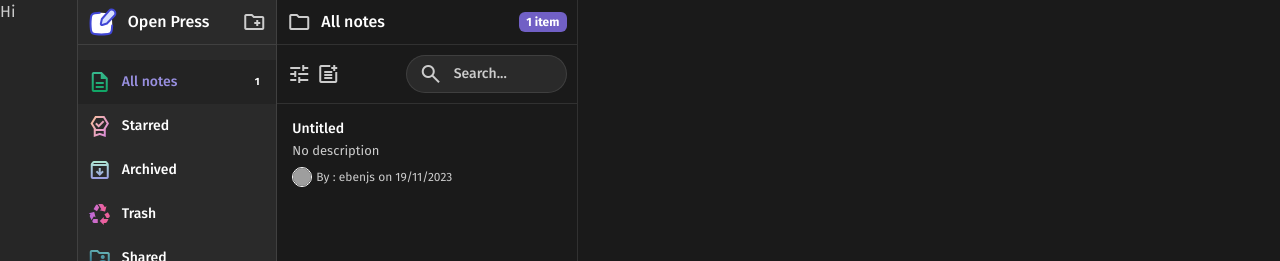
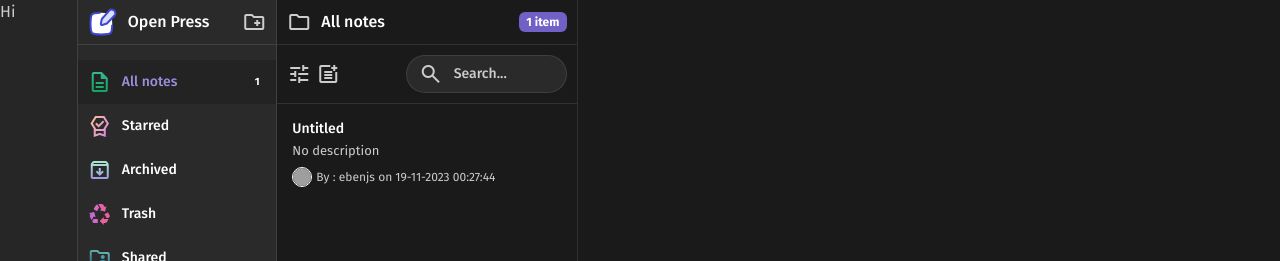
Before and after one commit to ebenjs/openpress, a Vue app: page / in a window 1280 px wide. Both pictures are taken after a click on the button "Add note". Shown: the top 261 px of the page. Built offline with nearby package versions, Linux system fonts and the light colour scheme; grey boxes are pictures that could not be loaded.

Commit message:
added effective note add date

```diff
--- a/src/components/NotesView.vue
+++ b/src/components/NotesView.vue
@@ -18,7 +18,7 @@ defineProps({
 const emit = defineEmits(['folder-store-updated'])
 
 const { capitalizeFirstChar } = useTextFormatter()
-const { getCurrentDate } = useDateHelper()
+const { formatDate } = useDateHelper()
 
 const isArchived = computed(() => {
   return folderStore.getCurrentFolder().id === DefaultFoldersIds.archiveFolderId
@@ -73,12 +73,9 @@ const unArchiveNote = (note: Note) => {
 }
 
 const starNote = (note: Note) => {
-  console.log('star note')
-
   note.isStarred = !note.isStarred
   folderStore.updateLocalStorage()
   emit('folder-store-updated')
-  console.log('star note', note.isStarred)
 }
 
 onMounted(() => {
@@ -101,7 +98,9 @@ onMounted(() => {
             <span class="author-picture">
               <img src="https://picsum.photos/200" alt="avatar" />
             </span>
-            <span class="ms-1">By : ebenjs on {{ getCurrentDate('DD/MM/YYYY') }}</span>
+            <span class="ms-1"
+              >By : ebenjs on {{ formatDate(note.createdAt, 'DD-MM-YYYY HH:mm:ss') }}</span
+            >
           </span>
         </small>
       </div>
--- a/src/types.d.ts
+++ b/src/types.d.ts
@@ -3,7 +3,7 @@ import type { OutputData } from '@editorjs/editorjs'
 interface Note {
   id: number | string
   data: OutputData
-  createdAt: string
+  createdAt: Moment
   isRead?: boolean
   isStarred?: boolean
 }
--- a/src/utilities/date-helper.vue
+++ b/src/utilities/date-helper.vue
@@ -6,8 +6,13 @@ export default function () {
     return moment().format(format)
   }
 
+  const formatDate = (date: string, format: string): string => {
+    return moment(date).format(format)
+  }
+
   return {
-    getCurrentDate
+    getCurrentDate,
+    formatDate
   }
 }
 </script>
--- a/src/views/HomeView.vue
+++ b/src/views/HomeView.vue
@@ -12,6 +12,7 @@ import { DefaultFoldersIds, appConstants } from '@/utilities/consts'
 import { generateUniqueId } from '@/utilities/helpers'
 import { useFolderStore } from '@/stores/folder'
 import type { FilterOptions, Folder, Note } from '@/types'
+import moment from 'moment'
 
 const folderStore = useFolderStore()
 const foldersCopy = ref<Folder[]>(folderStore.folders)
@@ -62,7 +63,7 @@ const handleAddNote = () => {
       blocks: []
     },
     isRead: false,
-    createdAt: '2021-08-01T00:00:00.000Z'
+    createdAt: moment()
   }
 
   if (!(foldersCopy.value.length > 0)) {
```
